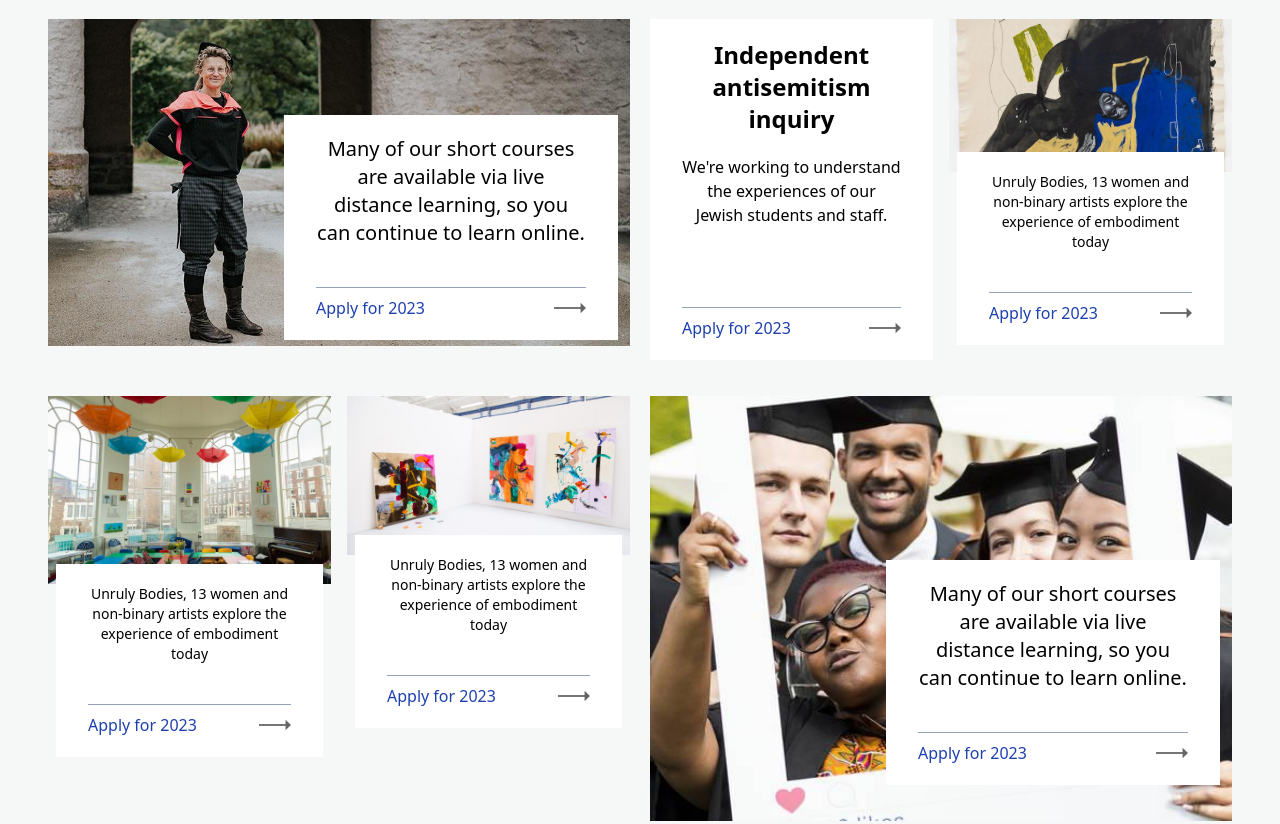
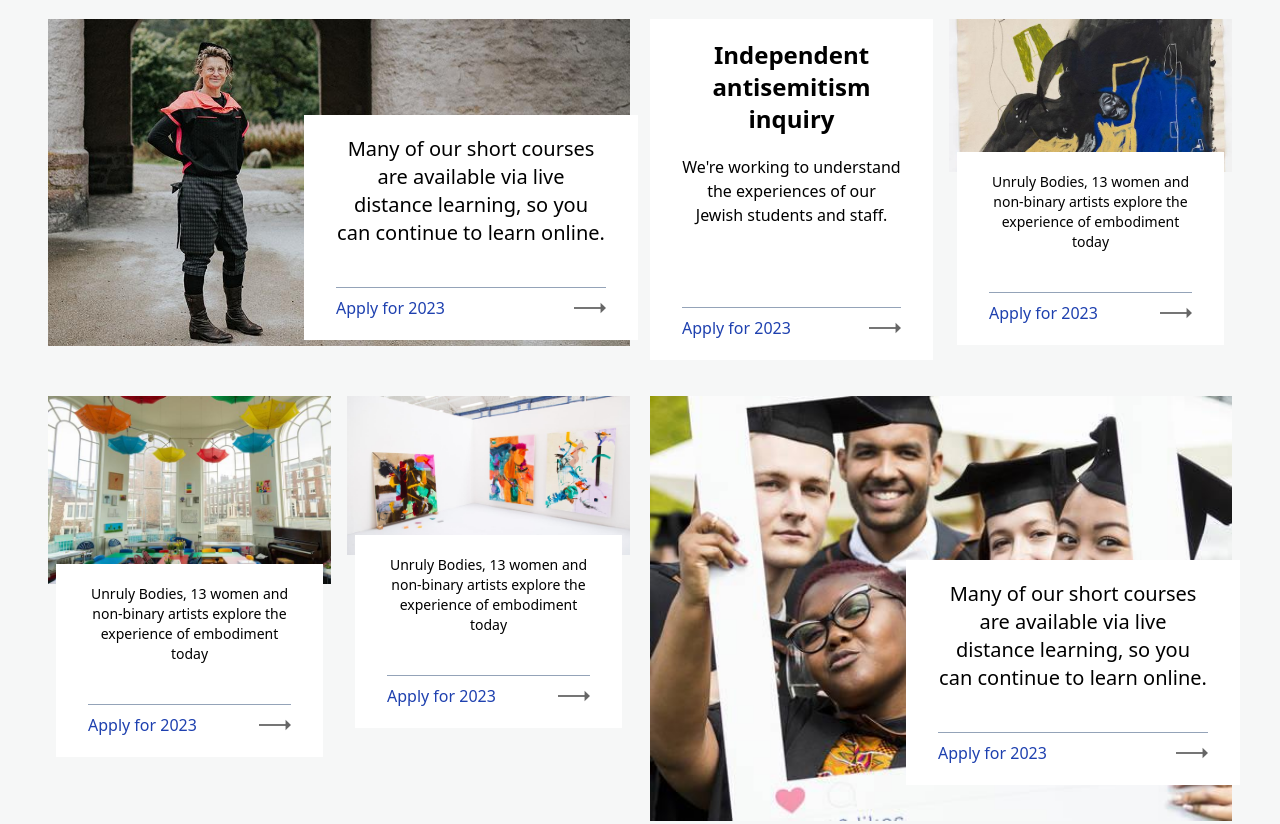
Before and after one commit to yves137/goldsmiths, a website: page index.html in a window 1280 px wide. Shown: the part 1560-2384 px from the top of the page. Drawn offline with Linux system fonts and the light colour scheme.

Commit message:
last commit 1

```diff
--- a/index.html
+++ b/index.html
@@ -134,7 +134,7 @@
                     <div>
                         <img src="images/Art-Psychotherapy-shows_-2015_11156.jpg" alt="img">
                     </div>
-                    <div class="flex flex-col md:max-w-[350px] bottom-5 right-1 md:absolute">
+                    <div class="flex flex-col md:max-w-[350px] bottom-5 -right-4 md:absolute">
 
                         <!-- subcard 4 -->
                         <div class="flex flex-col  mb-4 pt-5 pb-5 px-8 -mt-5 mx-2 bg-white">
@@ -211,7 +211,7 @@
                 <div>
                     <img src="images/pop-kat-double-crop-960.jpg" alt="img">
                 </div>
-                <div class="flex flex-col md:max-w-[350px] bottom-5 right-1 md:absolute">
+                <div class="flex flex-col md:max-w-[350px] bottom-5 -right-4 md:absolute">
 
                     <!-- subcard 4 -->
                     <div class="flex flex-col  mb-4 pt-5 pb-5 px-8 -mt-5 mx-2 bg-white">
@@ -329,7 +329,7 @@
                 <div>
                     <img src="images/Class-of-2016_-Graduation-2016_10686-s.jpg" class="md:w-full" alt="img">
                 </div>
-                <div class="flex flex-col md:max-w-[350px] bottom-5 right-1 md:absolute">
+                <div class="flex flex-col md:max-w-[350px] bottom-5 -right-4 md:absolute">
 
                     <!-- subcard 4 -->
                     <div class="flex flex-col  mb-4 pt-5 pb-5 px-8 -mt-5 mx-2 bg-white">
```
Also changed, not shown: css/style.css.
